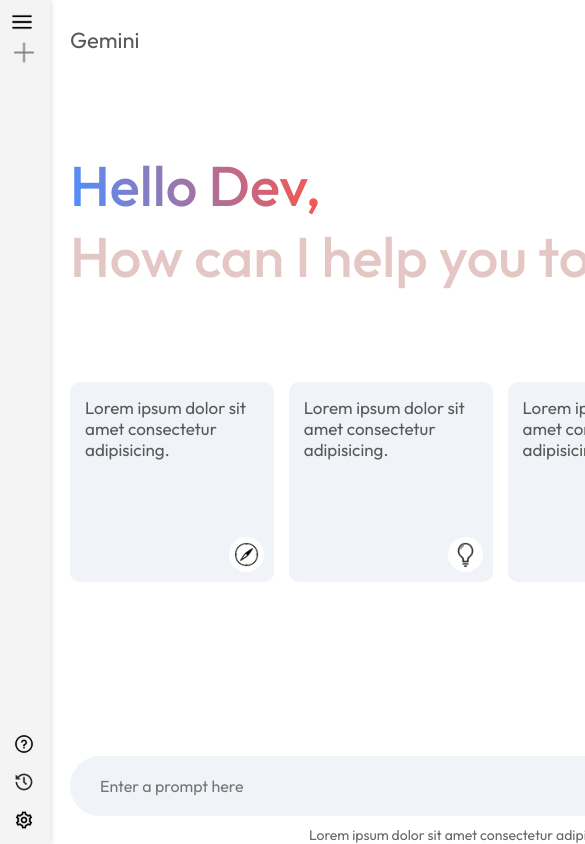
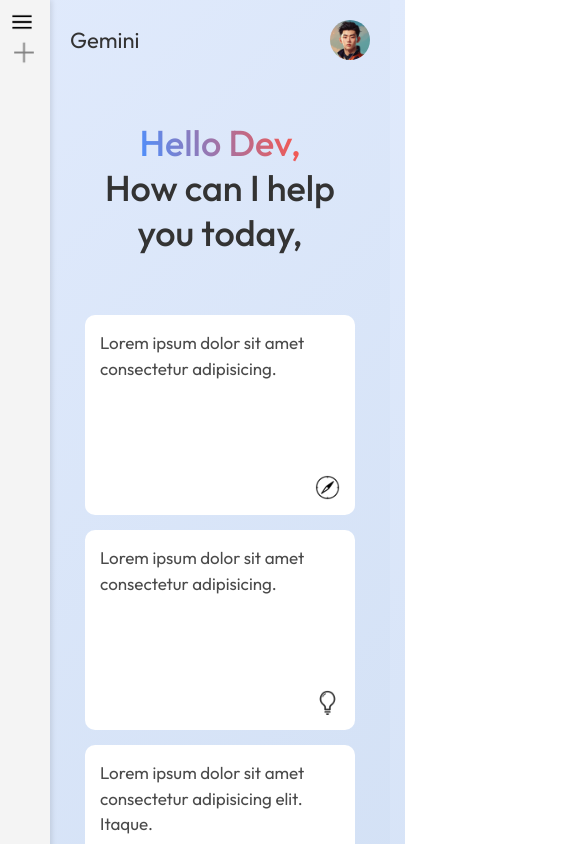
Before and after one commit to sweekar2999/Galaxy_ChatBot, a React (Vite) app: page / in a window 390 px wide. Shown: the top 844 px of the page, 585 px wide, since content can reach past the window. Built offline with nearby package versions, Linux system fonts and the light colour scheme.

Commit message:
Upadated Main.css

```diff
--- a/src/Components/Main/Main.css
+++ b/src/Components/Main/Main.css
@@ -1,97 +1,142 @@
-.main{
-    flex:1;
-    min-height:95vh;
-    padding-bottom:15vh;
-    position:relative;
+
+
+body {
+    font-family: 'Poppins', sans-serif; /* Apply the new font */
+    margin: 0;
+    padding: 0;
+    background: linear-gradient(135deg, #e0eafc, #cfdef3); /* Background gradient */
 }
-.main .nav{
-    display:flex;
-    justify-content:space-between;
-    align-items:center;
-    padding:20px;
-    font-size:22px;
-    color:#585858;
+
+.main {
+    flex: 1;
+    min-height: 95vh;
+    padding-bottom: 15vh;
+    position: relative;
+    background-color: transparent; /* Let gradient shine */
 }
-.main .nav img{
-    width:40px;
-    border-radius:50%;
+
+.main .nav {
+    display: flex;
+    justify-content: space-between;
+    align-items: center;
+    padding: 20px;
+    font-size: 22px;
+    color: #333; /* Darker text for nav */
 }
-.main-container{
-    width:900px;
-    margin:auto;
+
+.main .nav img {
+    width: 40px;
+    border-radius: 50%;
 }
-.main .greet{
+
+.main-container {
+    width: 900px;
+    margin: auto;
+}
+
+/* Responsive Main Container */
+@media (max-width: 900px) {
+    .main-container {
+        width: 100%;
+        padding: 0 15px;
+    }
+}
+
+.main .greet {
     margin: 50px 0px;
-    font-size:56px;
-    color: #e4c7c5;
-    font-weight:500;
-    padding:20px;
+    font-size: 56px;
+    color: #333; /* Neutral color for readability */
+    font-weight: 500;
+    padding: 20px;
 }
-.main .greet span{
-    background: -webkit-linear-gradient(16deg,#4b90ff, #ff5546);
-    -webkit-background-clip:text;
-    -webkit-text-fill-color:transparent;
+
+/* Responsive Greeting Text */
+@media (max-width: 600px) {
+    .main .greet {
+        font-size: 36px;
+        text-align: center;
+        margin: 20px 0;
     }
-.main .cards{
-    gap:15px;
-    display:grid;
-    grid-template-columns:repeat(auto-fill,minmax(180px,1fr));
-    padding:20px;
 }
-.main .card{
-    height:200px;
-    padding:15px;
-    background:#f0f4f9;
-    border-radius:10px;
-    position:relative;
-    cursor:pointer;
+
+.main .greet span {
+    background: -webkit-linear-gradient(16deg, #4b90ff, #ff5546);
+    -webkit-background-clip: text;
+    -webkit-text-fill-color: transparent;
 }
-.main .card img{
-    width:35px;
-    padding:5px;
-    position:absolute;
-    background-color:white;
-    border-radius:20px;
-    bottom:10px;
-    right:10px;
+
+/* Responsive Cards Grid */
+.main .cards {
+    gap: 15px;
+    display: grid;
+    grid-template-columns: repeat(auto-fill, minmax(180px, 1fr));
+    padding: 20px;
 }
-.main .card  p{
-    color:#585858;
-    font-size:17px;
+
+/* Mobile Cards Layout */
+@media (max-width: 600px) {
+    .main .cards {
+        grid-template-columns: 1fr; /* One column on mobile */
     }
+}
+
+.main .card {
+    height: 200px;
+    padding: 15px;
+    background: #ffffff;
+    border-radius: 10px;
+    position: relative;
+    cursor: pointer;
+    transition: background-color 0.3s ease, transform 0.2s ease; /* Smooth hover effect */
+}
+
+.main .card img {
+    width: 35px;
+    padding: 5px;
+    position: absolute;
+    background-color: white;
+    border-radius: 20px;
+    bottom: 10px;
+    right: 10px;
+}
+
+.main .card p {
+    color: #4a4a4a; /* Darker for readability */
+    font-size: 17px;
+    line-height: 1.5;
+}
+
+/* Card Hover Effect */
 .main .card:hover {
-    background-color: #dfe4ea;
+    background-color: #f7f9fc;
+    transform: translateY(-5px); /* Lift on hover */
 }
-.main-bottom{
-    position:absolute;
-    bottom:0;
-    width:100%;
-    max-width:900px;
-    padding:0 20px;
-    margin:auto;
+
+.main-bottom {
+    position: absolute;
+    bottom: 0;
+    width: 100%;
+    max-width: 900px;
+    padding: 0 20px;
+    margin: auto;
 }
-.search-box{
-display:flex;
-align-items:center;
-justify-content:space-between;
-gap:20px;
-background-color:#f0f4f9;
 
-padding:10px 20px;
-border-radius:50px;
+/* Responsive Search Box */
+.search-box {
+    display: flex;
+    align-items: center;
+    justify-content: space-between;
+    gap: 20px;
+    background-color: #ffffff;
+    padding: 10px 20px;
+    border-radius: 50px;
+    box-shadow: 0 2px 8px rgba(0, 0, 0, 0.1); /* Subtle shadow for depth */
+}
 
-}
-.search-box img{
-    cursor:pointer;
-    width:24px;
+.search-box img {
+    cursor: pointer;
+    width: 24px;
     margin-left: 10px;
-}
-.bottom-info {
-    color: #666;
-    font-size: 14px;
-    margin-top: 10px;
-    text-align: center;
-    width: 100%;
 }
 
 .search-box input {
@@ -102,13 +147,34 @@
     border-radius: 8px;
     font-size: 16px;
     color: #333;
-    background-color:#f0f4f9;
+    background-color: #f0f4f9;
 }
+
+/* Responsive Search Box Layout */
+@media (max-width: 600px) {
+    .search-box {
+        flex-direction: column;
+        gap: 10px;
+    }
+    .search-box input {
+        width: 100%;
+    }
+}
+
+.bottom-info {
+    color: #666;
+    font-size: 14px;
+    margin-top: 10px;
+    text-align: center;
+    width: 100%;
+}
+
 .result {
-    background-color: #f0f4f9;
+    background-color: #ffffff;
     border-radius: 10px;
     padding: 20px;
     margin-bottom: 15px;
+    box-shadow: 0 2px 4px rgba(0, 0, 0, 0.1); /* Add depth */
 }
 
 .result-title {
@@ -132,7 +198,7 @@
 .result-data {
     display: flex;
     align-items: center;
-    background-color: #fff;
+    background-color: #f7f9fc;
     border-radius: 10px;
     padding: 15px;
     box-shadow: 0 2px 4px rgba(0, 0, 0, 0.1);
@@ -150,14 +216,7 @@
     line-height: 1.5;
 }
 
-.result-data p a {
-    color: #4b90ff;
-    text-decoration: none;
-}
-
-.result-data p a:hover {
-    text-decoration: underline;
-}
+/* Loader Container */
 .loader-container {
     display: flex;
     flex-direction: column;
@@ -168,6 +227,7 @@
     margin-top: -50px;
 }
 
+/* Loader Animation */
 .printing-lines {
     display: flex;
     flex-direction: column;
@@ -183,22 +243,23 @@
     position: relative;
 }
 
-  .line:nth-child(1) {
-    animation-delay: 0s;
+/* Responsive Loader Animation */
+@media (max-width: 600px) {
+    .line {
+        width: 100px;
     }
-  .line:nth-child(2) {
-    animation-delay: 0.5s;
-  }
-  .line:nth-child(3) {
-    animation-delay: 1s;
-  }
-  .line:nth-child(4) {
-    animation-delay: 1.5s;
-  }
-  .line:nth-child(5) {
-    animation-delay: 2s;
 }
 
+.loader-text {
+    font-size: 1.5rem;
+    background: -webkit-linear-gradient(16deg, #4b90ff, #ff5546);
+    -webkit-background-clip: text;
+    -webkit-text-fill-color: transparent;
+    margin-top: 10px;
+    animation: text-blink 1.5s infinite;
+}
+
+/* Keyframes for Loader */
 @keyframes print-line {
     0% {
         width: 0%;
@@ -214,17 +275,6 @@
     }
 }
 
-  .loader-text {
-    font-size: 1.5rem;
-    background: -webkit-linear-gradient(16deg, #4b90ff, #ff5546);
-    -webkit-background-clip: text;
-    -webkit-text-fill-color: transparent;
-    background-clip: text;
-    color: transparent;
-    margin-top: 10px;
-    animation: text-blink 1.5s infinite;
-  }
-
 @keyframes text-blink {
     0%, 100% {
         opacity: 1;
```
Lines whose indentation alone changed are shown as unchanged.
